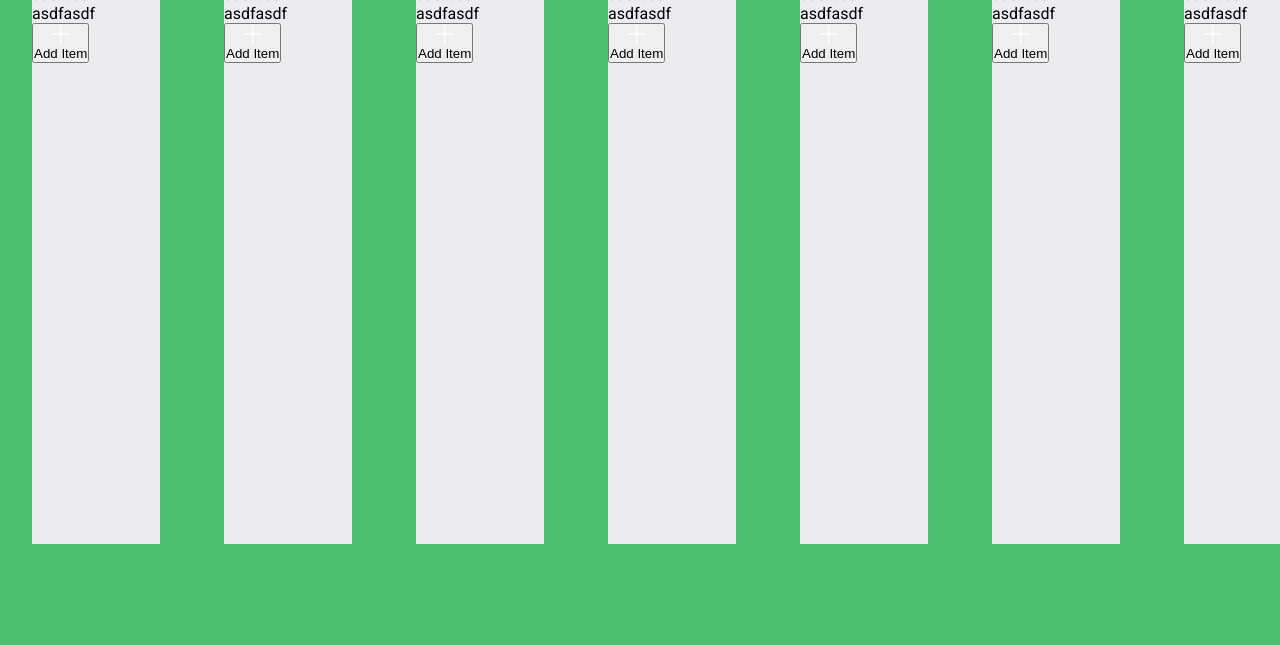
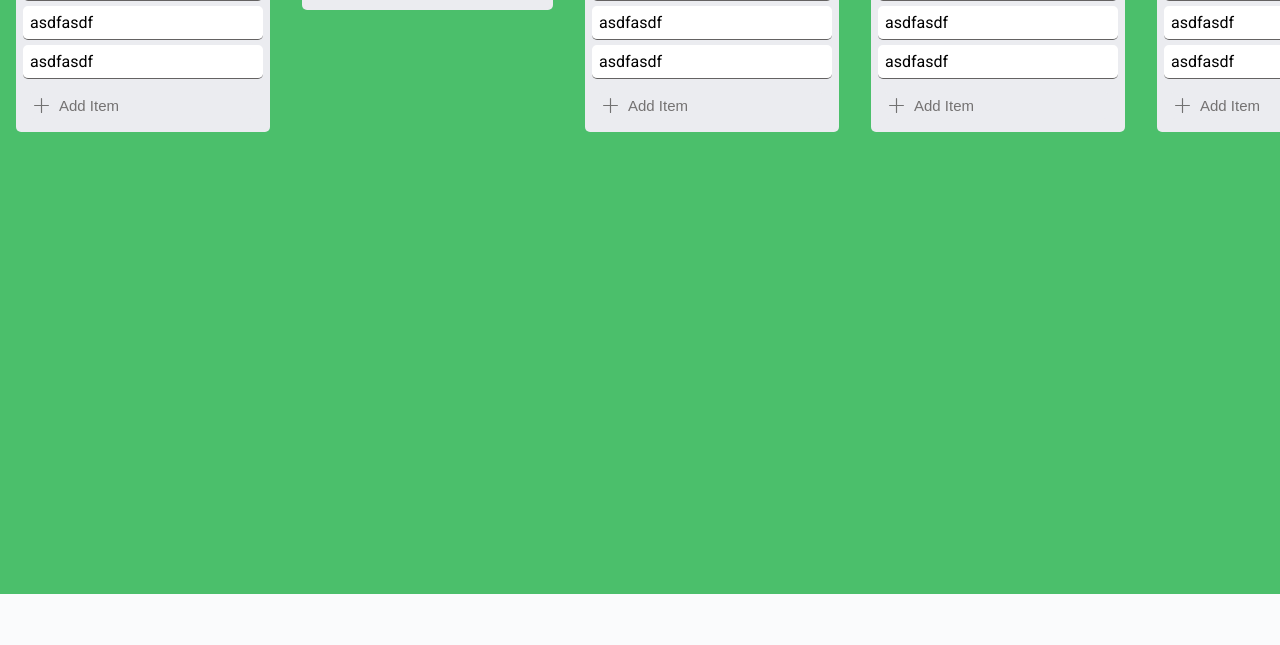
Before and after one commit to bruna-genz/todo-list, a website built with webpack: page dist/index.html in a window 1280 px wide. Shown: the part 203-848 px from the top of the page. After the commit the page ends 800 px from the top, so only its background shows below. Built offline with Linux system fonts and the light colour scheme.

Commit message:
continue styles of lists

```diff
--- a/src/assets/styles/global.scss
+++ b/src/assets/styles/global.scss
@@ -20,7 +20,7 @@ html {
 }
 
 body {
-    height: 100%;
+    height: 94%;
     overflow-y:hidden;
     font-family: 'Roboto', sans-serif;
 
--- a/src/assets/styles/toDosStyles/dashboard.scss
+++ b/src/assets/styles/toDosStyles/dashboard.scss
@@ -2,9 +2,9 @@
     height: 100%;
     background-color: #4bbf6b;
     img {
-    height: 18px;
-    width: 18px;
-    filter: invert(1);
+        height: 18px;
+        width: 18px;
+        filter: invert(1);
     }
     #sub-nav {
         display: flex;
@@ -37,16 +37,47 @@
     /* LISTS */
 
     #list-container {
+        align-items: flex-start;
+        height: 89%;
         display: flex;
         overflow: auto;
         white-space: nowrap;
-        height: 85%;
         .list {
-            width: 10%;
-            margin: 2em;
+            margin: 1em;
             background-color: #ebecf0;
+            border-radius: 5px;
+            h1 {
+                margin: 10px;
+            }
             .items {
-
+                width: 15em;
+                margin: 5px 7px;
+                padding: 7px;
+                background-color: white;
+                border-radius: 5px;
+                border-bottom: 1px solid rgb(100, 98, 98);
+            }
+            .add-item {
+                border: none;
+                background-color: #ebecf0;
+                width: 15em;
+                display: flex;
+                margin: 13px;
+                align-items: center;
+                font-size: 15px;
+                color: rgb(116, 114, 114);
+                padding: 5px;
+                border-radius: 5px;
+                &:hover {
+                    background-color: #d2d2d8;
+                    cursor: pointer;
+                }
+                img {
+                    margin-right: 10px;
+                    filter: invert(47%) sepia(0%) saturate(549%) hue-rotate(296deg) brightness(94%) contrast(91%);
+                    height: 15px;
+                    width: 15px;
+                }
             }
         }
         &::-webkit-scrollbar {
```
Also changed, not shown: dist/index.html, dist/main.js.
